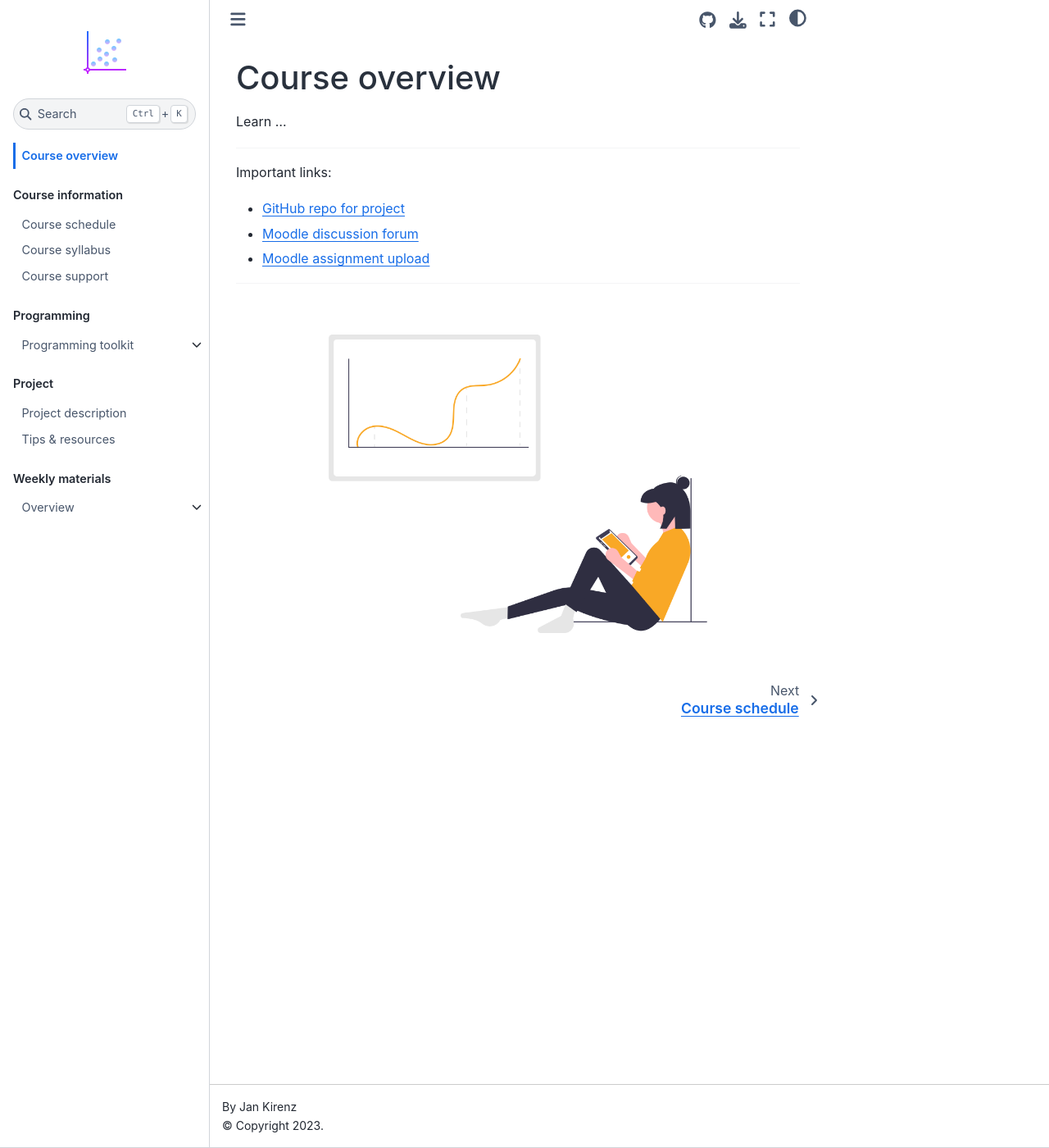
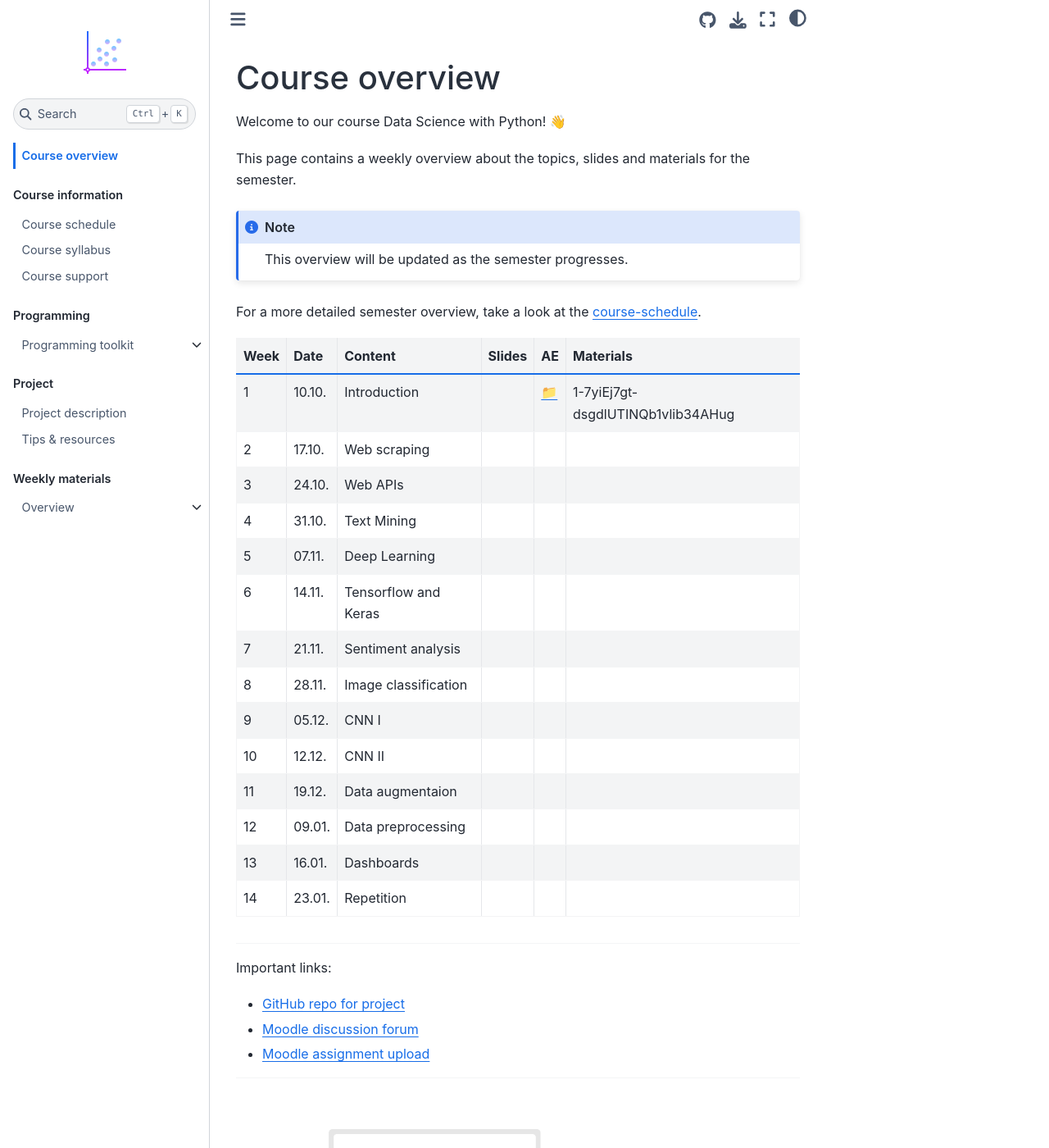
Before and after one commit to ds-ws22/website, a Jupyter Book: the page built from docs/course-overview.md, in a window 1280 px wide and 1400 px high. Shown: the whole window at 82% size. Built offline with Jupyter Book 1.0.4 settings and Sphinx 7.4.7 and the Sphinx Book theme 1.1.4, drawn with Linux system fonts in a browser that asks for light colours; comment, search, counter and statistics services are not loaded.

Commit message:
Update course-overview.md

```diff
--- a/docs/course-overview.md
+++ b/docs/course-overview.md
@@ -1,7 +1,33 @@
 # Course overview
 
-Learn ...
 
+Welcome to our course Data Science with Python! 👋
+
+This page contains a weekly overview about the topics, slides and materials for the semester.
+
+:::{Note}
+This overview will be updated as the semester progresses.
+:::
+
+For a more detailed semester overview, take a look at the [course-schedule](../docs/course-schedule.md).
+
+
+|	Week	|	Date	|	Content	|	Slides	|	AE	|	Materials	|
+|	---	|	---	|	---	|	---	|	---	|	---	|
+|	1	|	10.10.	|	Introduction	|		|	[📁](../weeks/week1.md)	|	1-7yiEj7gt-dsgdlUTINQb1vlib34AHug	|
+|	2	|	17.10.	|	Web scraping	|		|		|		|
+|	3	|	24.10.	|	Web APIs	|		|		|		|
+|	4	|	31.10.	|	Text Mining	|		|		|		|
+|	5	|	07.11.	|	Deep Learning	|		|		|		|
+|	6	|	14.11.	|	Tensorflow and Keras	|		|		|		|
+|	7	|	21.11.	|	Sentiment analysis	|		|		|		|
+|	8	|	28.11.	|	Image classification 	|		|		|		|
+|	9	|	05.12.	|	CNN I	|		|		|		|
+|	10	|	12.12.	|	CNN II	|		|		|		|
+|	11	|	19.12.	|	Data augmentaion	|		|		|		|
+|	12	|	09.01.	|	Data preprocessing	|		|		|		|
+|	13	|	16.01.	|	Dashboards	|		|		|		|
+|	14	|	23.01.	|	Repetition	|		|		|		|
 
 ---
 
```
